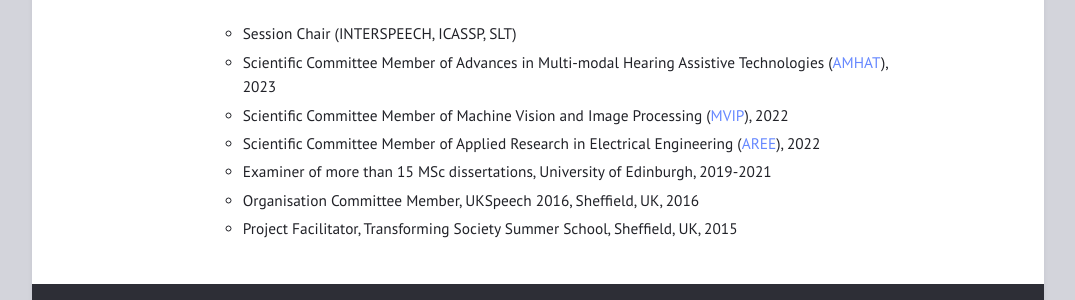
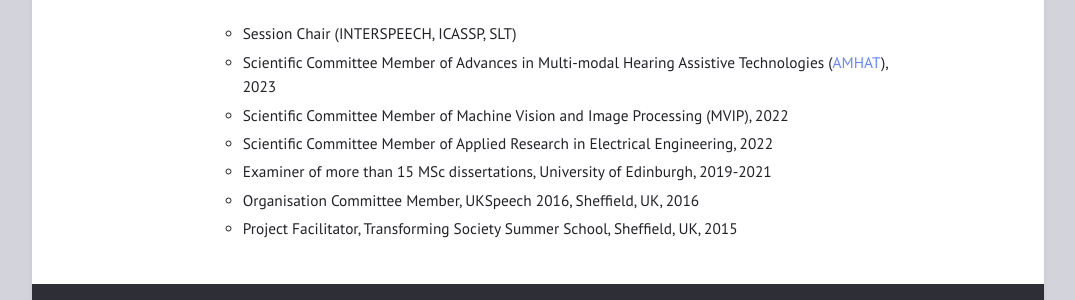
Before and after one commit to eloweimi/eloweimi.github.io, a Jekyll site: the page built from roles.md, in a window 1280 px wide. Shown: the part 673-973 px from the top of the page, without its empty margins (102-1177 px from the left). Built offline with Jekyll 4.4.1, drawn with Linux system fonts in a browser that asks for light colours.

Commit message:
Update roles.md

```diff
--- a/roles.md
+++ b/roles.md
@@ -31,8 +31,8 @@ title: ""
 * #### Others
    - Session Chair (INTERSPEECH, ICASSP, SLT)
    - Scientific Committee Member of Advances in Multi-modal Hearing Assistive Technologies ([AMHAT](https://cogmhear.org/amhat2023/)), 2023
-   - Scientific Committee Member of Machine Vision and Image Processing ([MVIP](https://mvip2022.ismvipconf.ir/Sci.php)), 2022
-   - Scientific Committee Member of Applied Research in Electrical Engineering ([AREE](https://aree2023.scu.ac.ir/fa/page.php?rid=58)), 2022
+   - Scientific Committee Member of Machine Vision and Image Processing (MVIP), 2022
+   - Scientific Committee Member of Applied Research in Electrical Engineering, 2022
    - Examiner of more than 15 MSc dissertations, University of Edinburgh, 2019-2021
    - Organisation Committee Member, UKSpeech 2016, Sheffield, UK, 2016
    - Project Facilitator, Transforming Society Summer School, Sheffield, UK, 2015
```
